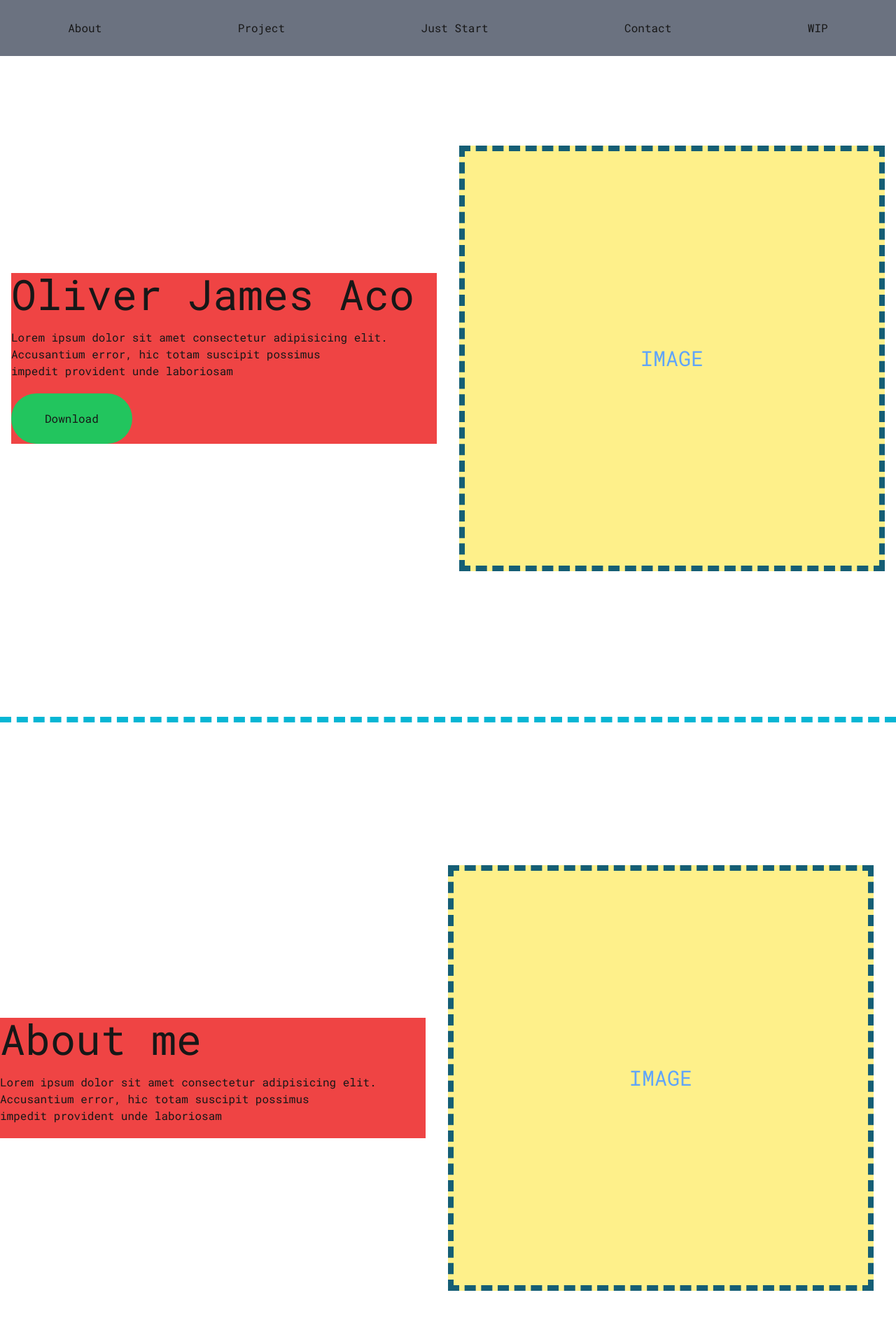
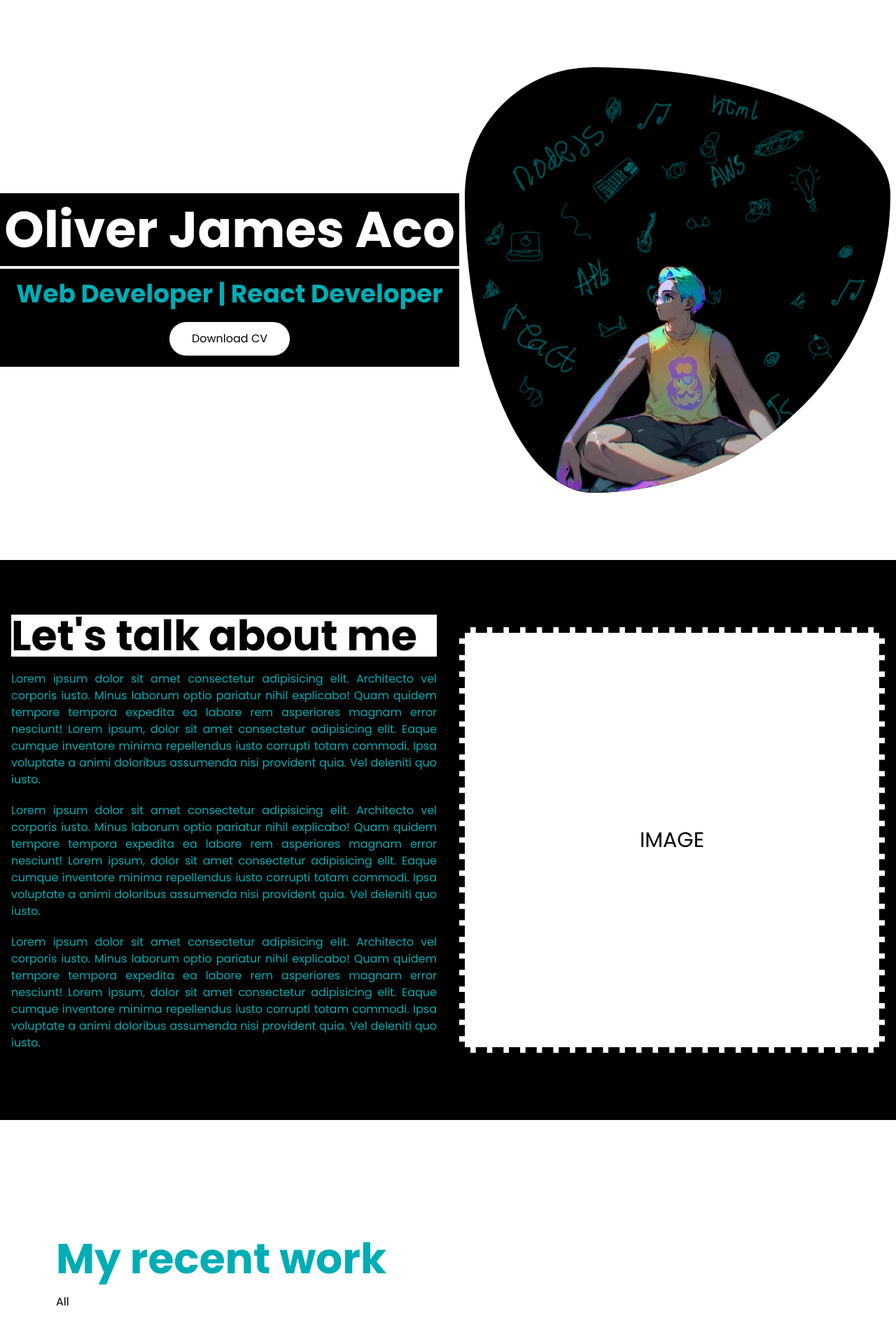
Before and after one commit to revilosemaj/just-start, a Next.js app: page / in a window 1280 px wide. Shown: the top 1910 px of the page at 70% size. Built offline with nearby package versions, Linux system fonts and the light colour scheme.

Commit message:
feat: changed over section style, added scroll effect and added base style in all section

```diff
--- a/app/globals.css
+++ b/app/globals.css
@@ -19,3 +19,12 @@ body {
   background: var(--background);
   font-family: Arial, Helvetica, sans-serif;
 }
+
+@layer utilities {
+  .text-shadow {
+    text-shadow: #000 1px 0 10px;
+  }
+  .text-shadow-none {
+    text-shadow: none;
+  }
+}
--- a/app/layout.tsx
+++ b/app/layout.tsx
@@ -1,9 +1,10 @@
 import type { Metadata } from "next";
-import { Roboto_Mono } from "next/font/google";
+import { Poppins } from "next/font/google";
 import "./globals.css";
 
-const robotoCond = Roboto_Mono({
+const poppins = Poppins({
   subsets: ["latin"],
+  weight: ["400", "500", "600", "700"],
 });
 
 export const metadata: Metadata = {
@@ -19,7 +20,7 @@ export default function RootLayout({
 }>) {
   return (
     <html lang="en">
-      <body className={robotoCond.className}>{children}</body>
+      <body className={poppins.className}>{children}</body>
     </html>
   );
 }
--- a/app/page.tsx
+++ b/app/page.tsx
@@ -1,74 +1,87 @@
-import Link from "next/link";
+import Image from "next/image";
 
 export default function Home() {
   return (
-    <div>
-      <header className="fixed top-0 w-full">
-        <nav className="bg-gray-500 w-full h-20">
-          <ul className="flex w-full h-full justify-around items-center">
-            <li>
-              <Link href="#">About</Link>
-            </li>
-            <li>
-              <Link href="#">Project</Link>
-            </li>
-            <li>
-              <Link href="#">Just Start</Link>
-            </li>
-            <li>
-              <Link href="#">Contact</Link>
-            </li>
-            <li>
-              <Link href="#">WIP</Link>
-            </li>
-          </ul>
-        </nav>
-      </header>
-      <main>
+    <>
+      <main className="relative">
         {/* Hero section */}
-        <section className="flex justify-center items-center w-full h-[1024px]">
+        <section className="sticky top-0 h-screen flex items-center justify-center bg-white">
           <div className="w-full h-full flex justify-center items-center">
-            <div className="flex-col items-center bg-red-500 w-[38rem]">
-              <h1 className="text-6xl mb-5">Oliver James Aco</h1>
-              <p className="mb-5">
-                Lorem ipsum dolor sit amet consectetur adipisicing elit.
-                Accusantium error, hic totam suscipit possimus <br />
-                impedit provident unde laboriosam <br />
+            <div className="flex-col items-center w-[41rem] justify-center bg-black text-center">
+              <h1 className="text-7xl font-extrabold text-white mt-4">
+                Oliver James Aco
+              </h1>
+              <hr className="w-full h-1 mx-auto my-4 bg-gray-100 border-0 dark:bg-white" />
+              <p className="text-4xl mb-5 font-extrabold text-[#00ADB5]">
+                Web Developer | React Developer
               </p>
-              <button className="bg-green-500 px-12 py-6 rounded-full">
-                Download
+
+              <button className="bg-white px-8 py-3 rounded-full flex m-auto mb-4 text-black hover:bg-[#00ADB5] hover:text-white">
+                Download CV
               </button>
             </div>
           </div>
           <div className="w-full h-full flex justify-center items-center">
-            <div className="bg-yellow-200 w-[38rem] h-[38rem] border-dashed border-cyan-800 border-8 flex justify-center items-center">
-              <h1 className="text-blue-400 text-3xl">IMAGE</h1>
+            <div className="relative w-[38rem] h-[38rem] border-dashed  flex justify-center items-center bg-[url(/doodles_bg.png)] bg-no-repeat bg-cover bg-black rounded-[30%_70%_70%_30%_/_30%_30%_70%_70%] overflow-hidden">
+              <Image
+                src="/hero_img.png"
+                width={550}
+                height={550}
+                alt="hero image"
+                className="rounded-[30%_70%_70%_30%_/_30%_30%_70%_70%] absolute bottom-[-1.4rem] "
+              />
             </div>
           </div>
         </section>
         {/* About section */}
-        <section className="flex justify-center items-center w-full h-[1024px] border-t-8 border-dashed border-cyan-500">
-          <div className="basis-2/6 h-full flex justify-center items-center">
-            <div className="flex-col items-start bg-red-500 w-[38rem]">
-              <h1 className="text-6xl mb-5">About me</h1>
-              <p className="mb-5">
+        <section className="sticky top-0 h-screen flex items-center justify-center bg-black text-[#00ADB5]">
+          <div className="w-full h-full flex justify-center items-center">
+            <div className="flex-col items-start w-[38rem]">
+              <h1 className="text-6xl mb-5 text-black font-extrabold bg-white">
+                Let&apos;s talk about me
+              </h1>
+              <p className="mb-5 text-justify">
                 Lorem ipsum dolor sit amet consectetur adipisicing elit.
-                Accusantium error, hic totam suscipit possimus <br />
-                impedit provident unde laboriosam <br />
+                Architecto vel corporis iusto. Minus laborum optio pariatur
+                nihil explicabo! Quam quidem tempore tempora expedita ea labore
+                rem asperiores magnam error nesciunt! Lorem ipsum, dolor sit
+                amet consectetur adipisicing elit. Eaque cumque inventore minima
+                repellendus iusto corrupti totam commodi. Ipsa voluptate a animi
+                doloribus assumenda nisi provident quia. Vel deleniti quo iusto.
+              </p>
+              <p className="mb-5 text-justify">
+                Lorem ipsum dolor sit amet consectetur adipisicing elit.
+                Architecto vel corporis iusto. Minus laborum optio pariatur
+                nihil explicabo! Quam quidem tempore tempora expedita ea labore
+                rem asperiores magnam error nesciunt! Lorem ipsum, dolor sit
+                amet consectetur adipisicing elit. Eaque cumque inventore minima
+                repellendus iusto corrupti totam commodi. Ipsa voluptate a animi
+                doloribus assumenda nisi provident quia. Vel deleniti quo iusto.
+              </p>
+              <p className="mb-5 text-justify">
+                Lorem ipsum dolor sit amet consectetur adipisicing elit.
+                Architecto vel corporis iusto. Minus laborum optio pariatur
+                nihil explicabo! Quam quidem tempore tempora expedita ea labore
+                rem asperiores magnam error nesciunt! Lorem ipsum, dolor sit
+                amet consectetur adipisicing elit. Eaque cumque inventore minima
+                repellendus iusto corrupti totam commodi. Ipsa voluptate a animi
+                doloribus assumenda nisi provident quia. Vel deleniti quo iusto.
               </p>
             </div>
           </div>
-          <div className="basis-4/6 h-full flex justify-center items-center">
-            <div className="bg-yellow-200 w-[38rem] h-[38rem] border-dashed border-cyan-800 border-8 flex justify-center items-center">
-              <h1 className="text-blue-400 text-3xl">IMAGE</h1>
+          <div className="w-full h-full flex justify-center items-center">
+            <div className="bg-white w-[38rem] h-[38rem] border-dashed border-black border-8 flex justify-center items-center">
+              <h1 className="text-black text-3xl">IMAGE</h1>
             </div>
           </div>
         </section>
-        {/* My work section */}
-        <section className="flex-col justify-center items-center w-full h-[1024px] border-t-8 border-dashed border-cyan-500">
+        {/* Project section */}
+        <section className="sticky top-0 h-screen flex flex-col items-center justify-center bg-white text-black">
           <div className="w-full h-full flex justify-center items-center p-20">
             <div className="flex-col items-start w-full">
-              <h1 className="text-6xl mb-10">My recent work</h1>
+              <h1 className="text-6xl mb-5 text-[#00ADB5] font-extrabold mb-10">
+                My recent work
+              </h1>
               <div className="flex mb-10">
                 <button>All</button>
               </div>
@@ -86,7 +99,58 @@ export default function Home() {
             </div>
           </div>
         </section>
+        {/* Contact section */}
+        <section className="sticky top-0 h-screen flex items-center justify-center bg-black text-[#00ADB5]">
+          <div className="w-full h-full flex justify-center items-center">
+            <div className="flex-col items-center w-[38rem]">
+              <h1 className="text-6xl mb-5">Got project in mind?</h1>
+              <div className="bg-transparent w-full h-[20rem] border-dashed border-white border-8 flex justify-center items-center">
+                <h1 className="text-3xl">IMAGE</h1>
+              </div>
+            </div>
+          </div>
+          <div className="w-full h-full flex justify-center items-center">
+            <div className="w-[38rem]">
+              <form className="w-full h-full flex-col">
+                <div className="flex justify-between w-full h-full mb-5">
+                  <div className="flex-col">
+                    <label>Your Name</label>
+                    <input
+                      type="text"
+                      name="name"
+                      placeholder="Name"
+                      className="w-full"
+                    />
+                  </div>
+                  <div className="flex-col">
+                    <label>Your Email</label>
+                    <input
+                      type="email"
+                      name="email"
+                      placeholder="Email"
+                      className="w-full"
+                    />
+                  </div>
+                </div>
+                <div className="flex-col">
+                  <label>Your Message</label>
+                  <textarea
+                    name="message"
+                    placeholder="Message"
+                    className="w-full"
+                  />
+                </div>
+                <button type="submit">Send Message</button>
+              </form>
+            </div>
+          </div>
+        </section>
       </main>
-    </div>
+      <footer className="w-full">
+        <div className="w-full h-20 flex justify-center items-center bg-[#00ADB5] text-white">
+          <p>All right reserved</p>
+        </div>
+      </footer>
+    </>
   );
 }
```
Also changed, not shown: public/doodles_bg.png (added), public/hero_img.png (added).
